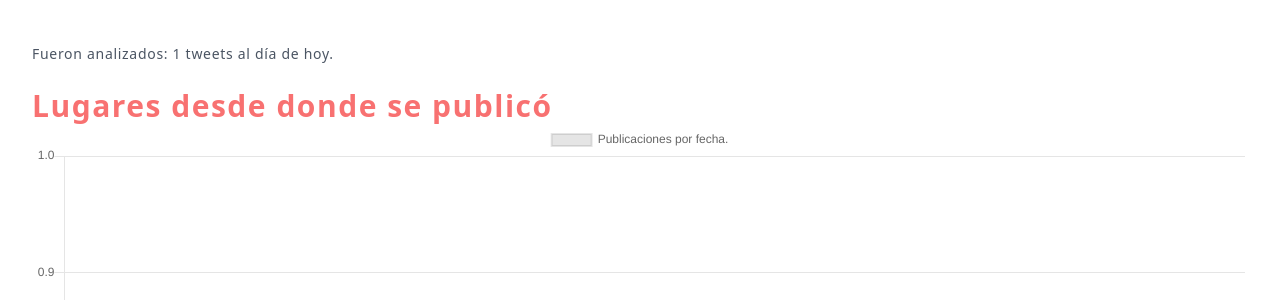
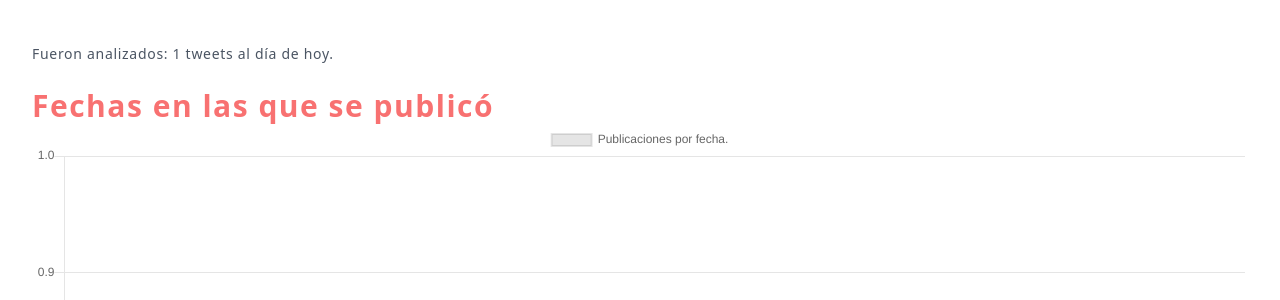
Before and after one commit to unrecano/analysis_vacunagate, a Flask app: template templates/index.html in a window 1280 px wide. Shown: the part 5544-5844 px from the top of the page. Run offline with Flask 2, Linux system fonts and the light colour scheme; the template is opened without the code that fills it: most values are stand-ins (such as "Sample title", 1, 10 or a date in 2020).

Commit message:
fix title.

```diff
--- a/templates/index.html
+++ b/templates/index.html
@@ -44,7 +44,7 @@
     <br><br>
     <p class="text-sm font-light tracking-wider text-gray-600">Fueron analizados: {{ count }} tweets al día de hoy.</p>
     <br>
-    <h2 class="text-3xl font-semibold tracking-wider text-red-400">Lugares desde donde se publicó</h2>
+    <h2 class="text-3xl font-semibold tracking-wider text-red-400">Fechas en las que se publicó</h2>
     {% with dates=dates %}
         {% include "charts/datesChart.html" %}
     {% endwith %}
```
